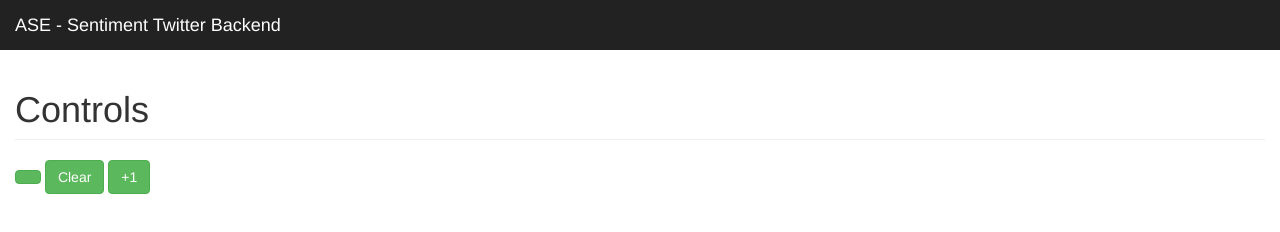
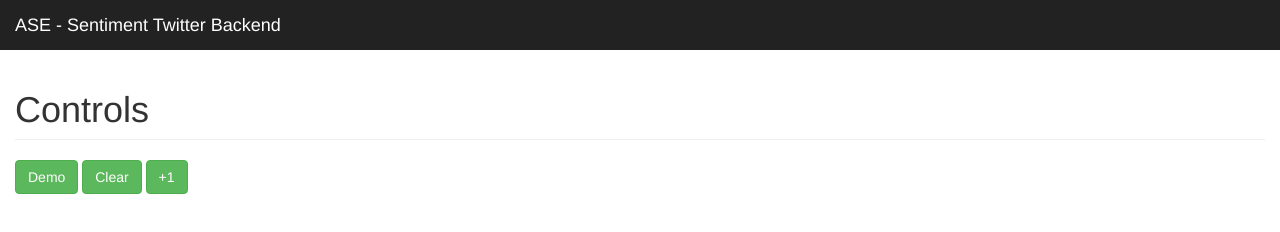
Before and after one commit to akehir/sentiment-twitter, a website: page public/index.html in a window 1280 px wide. Drawn offline with Linux system fonts and the light colour scheme.

Commit message:
frontend bugfix

```diff
--- a/public/index.html
+++ b/public/index.html
@@ -23,7 +23,7 @@
     <div class="container-fluid">
 		<h1 class="page-header">Controls</h1>
 
-		<button type="submit" class="btn btn-success" ng-click="switchMode()">{{Mode}}</button>
+		<button type="submit" class="btn btn-success" ng-click="switchMode()">{{mode}}</button>
 		<button type="submit" class="btn btn-success" ng-click="clearDatabase()">Clear</button>
 	    <button type="submit" class="btn btn-success" ng-click="addSingleTweet()">+1</button>
 
```
